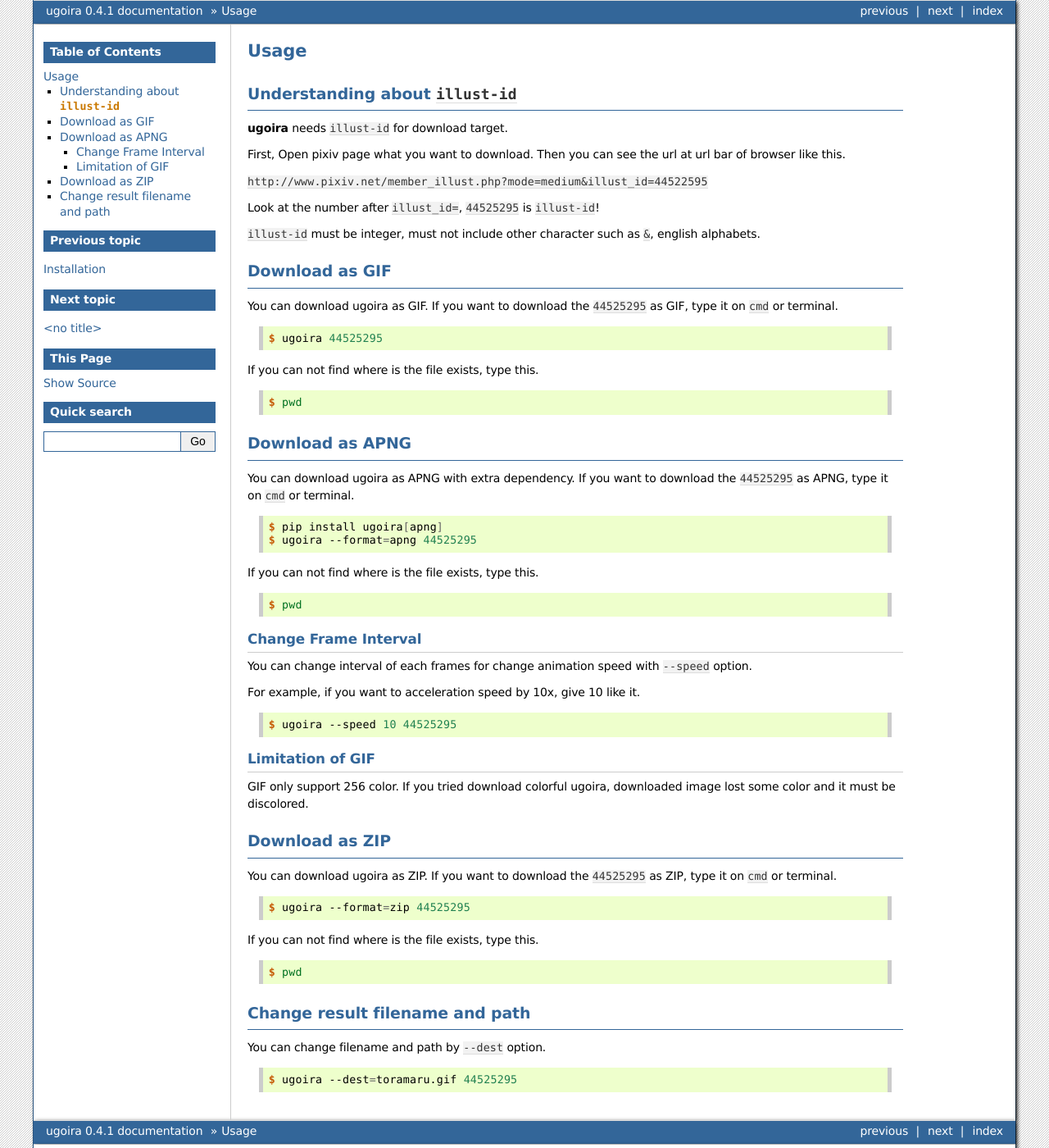
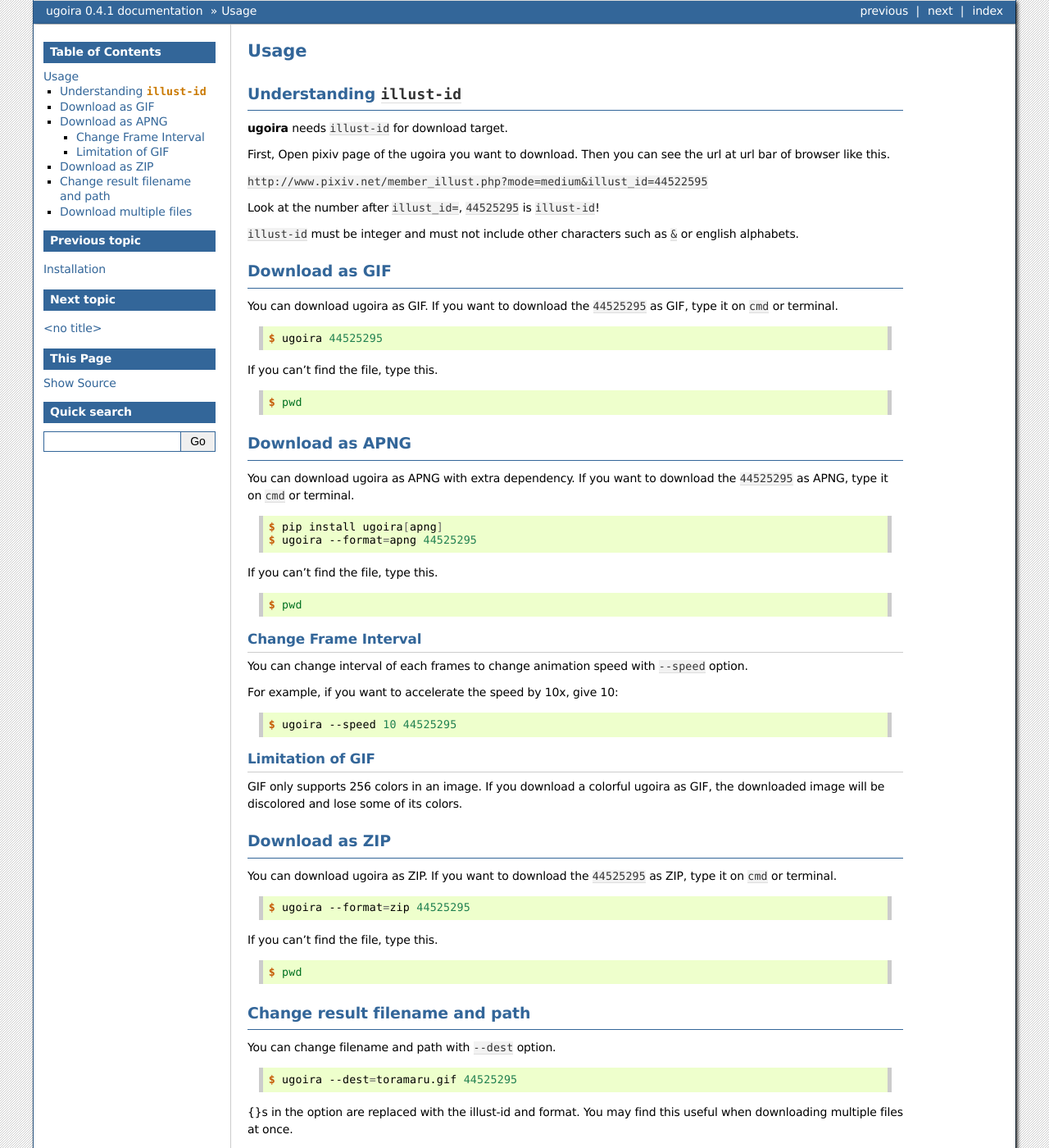
Before and after one commit to item4/ugoira, a Sphinx documentation site: the page built from docs/usage.rst, in a window 1280 px wide and 1400 px high. Shown: the whole window at 82% size. Built offline with Sphinx 7.4.7, drawn with Linux system fonts in a browser that asks for light colours; some of the changed text lies outside the part shown.

Commit message:
Update docs

```diff
--- a/docs/index.rst
+++ b/docs/index.rst
@@ -1,7 +1,7 @@
 Ugoira
 ======
 
-Ugoira is download tool for Pixiv Ugoira.
+Ugoira is a tool for downloading Pixiv Ugoira.
 
 Pixiv Ugoira is **Ugoku** (Animated) Illustration.
 
--- a/docs/usage.rst
+++ b/docs/usage.rst
@@ -1,19 +1,19 @@
 Usage
 =====
 
-Understanding about ``illust-id``
+Understanding ``illust-id``
 ---------------------------------
 
 :program:`ugoira` needs ``illust-id`` for download target.
 
-First, Open pixiv page what you want to download. Then you can see the url at
+First, Open pixiv page of the ugoira you want to download. Then you can see the url at
 url bar of browser like this.
 
 ``http://www.pixiv.net/member_illust.php?mode=medium&illust_id=44522595``
 
 Look at the number after ``illust_id=``, ``44525295`` is ``illust-id``!
 
-``illust-id`` must be integer, must not include other character such as ``&``,
+``illust-id`` must be integer and must not include other characters such as ``&`` or
 english alphabets.
 
 
@@ -28,7 +28,7 @@
 
    $ ugoira 44525295
 
-If you can not find where is the file exists, type this.
+If you can't find the file, type this.
 
 .. sourcecode:: console
 
@@ -47,7 +47,7 @@
    $ pip install ugoira[apng]
    $ ugoira --format=apng 44525295
 
-If you can not find where is the file exists, type this.
+If you can't find the file, type this.
 
 .. sourcecode:: console
 
@@ -57,9 +57,9 @@
 Change Frame Interval
 +++++++++++++++++++++
 
-You can change interval of each frames for change animation speed with ``--speed`` option.
+You can change interval of each frames to change animation speed with ``--speed`` option.
 
-For example, if you want to acceleration speed by 10x, give 10 like it.
+For example, if you want to accelerate the speed by 10x, give 10:
 
 .. sourcecode:: console
 
@@ -69,9 +69,9 @@
 Limitation of GIF
 +++++++++++++++++
 
-GIF only support 256 color.
-If you tried download colorful ugoira, downloaded image lost some color and
-it must be discolored.
+GIF only supports 256 colors in an image.
+If you download a colorful ugoira as GIF, the downloaded image will be discolored
+and lose some of its colors.
 
 
 Download as ZIP
@@ -85,7 +85,7 @@
 
    $ ugoira --format=zip 44525295
 
-If you can not find where is the file exists, type this.
+If you can't find the file, type this.
 
 .. sourcecode:: console
 
@@ -95,8 +95,27 @@
 Change result filename and path
 -------------------------------
 
-You can change filename and path by ``--dest`` option.
+You can change filename and path with ``--dest`` option.
 
 .. sourcecode:: console
 
    $ ugoira --dest=toramaru.gif 44525295
+
+{}s in the option are replaced with the illust-id and format.
+You may find this useful when downloading multiple files at once.
+
+.. sourcecode:: console
+
+   $ ugoira --dest=number_{}_ugoira.{} 44525295
+
+In the example above, the output filename would be 'number_44525295_ugoira.gif'.
+
+
+Download multiple files
+-----------------------
+
+Simply pass multiple illust-ids:
+
+.. sourcecode:: console
+
+   $ ugoira 44525295 44525296
```
Also changed, not shown: docs/install.rst (+5 -5 lines).
